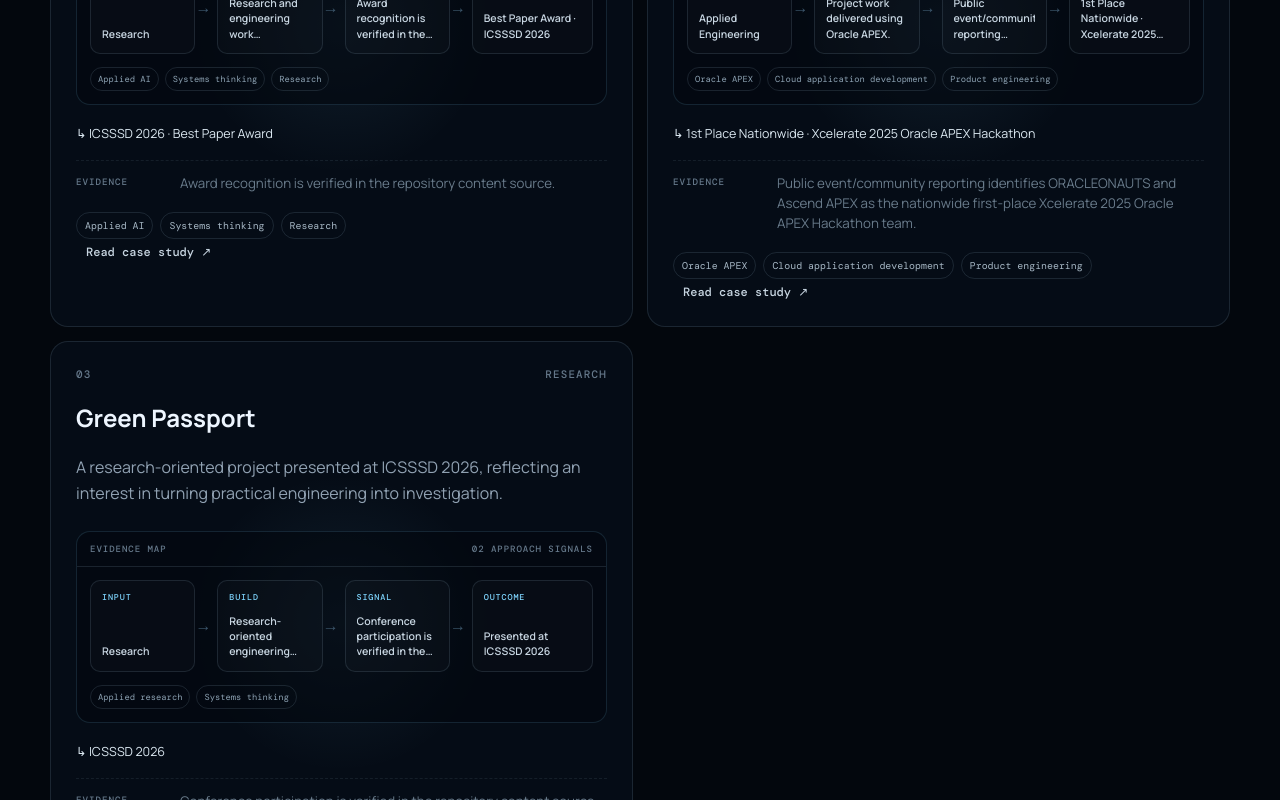
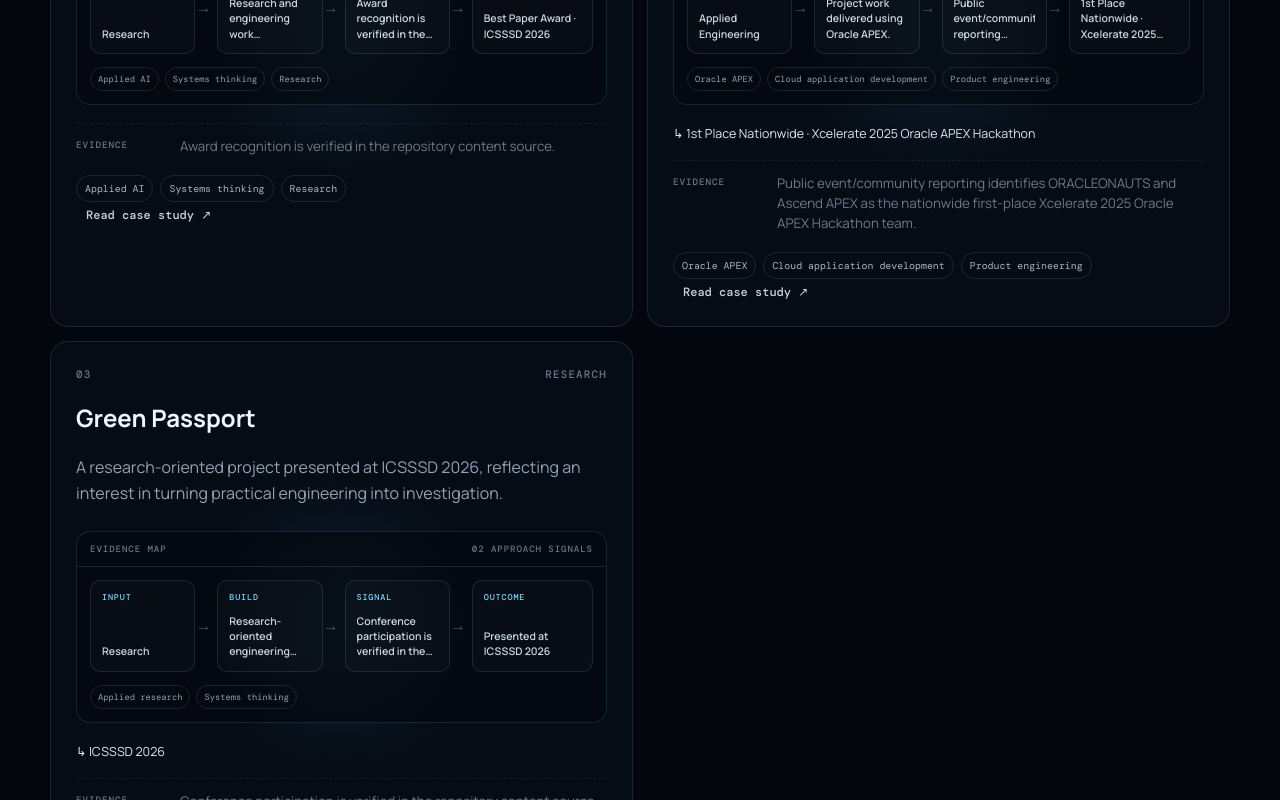
Before and after one commit to InfX2243/portfolio, a React (Vite) app: page / in a window 1280 px wide. Shown: the part 1440-2240 px from the top of the page. Built offline with nearby package versions, Linux system fonts and the light colour scheme.

Commit message:
content: tighten evidence boundaries

```diff
--- a/src/data/portfolio.js
+++ b/src/data/portfolio.js
@@ -27,7 +27,7 @@ export const projects = [
     number: "01",
     title: "Cognitrace",
     type: "Research",
-    award: "ICSSSD 2026 · Best Paper Award",
+    award: null,
     description:
       "A research project positioned at the intersection of applied AI and systems thinking, with recognition at ICSSSD 2026.",
     contribution: "Research and engineering work represented through the project and its award recognition.",
```
